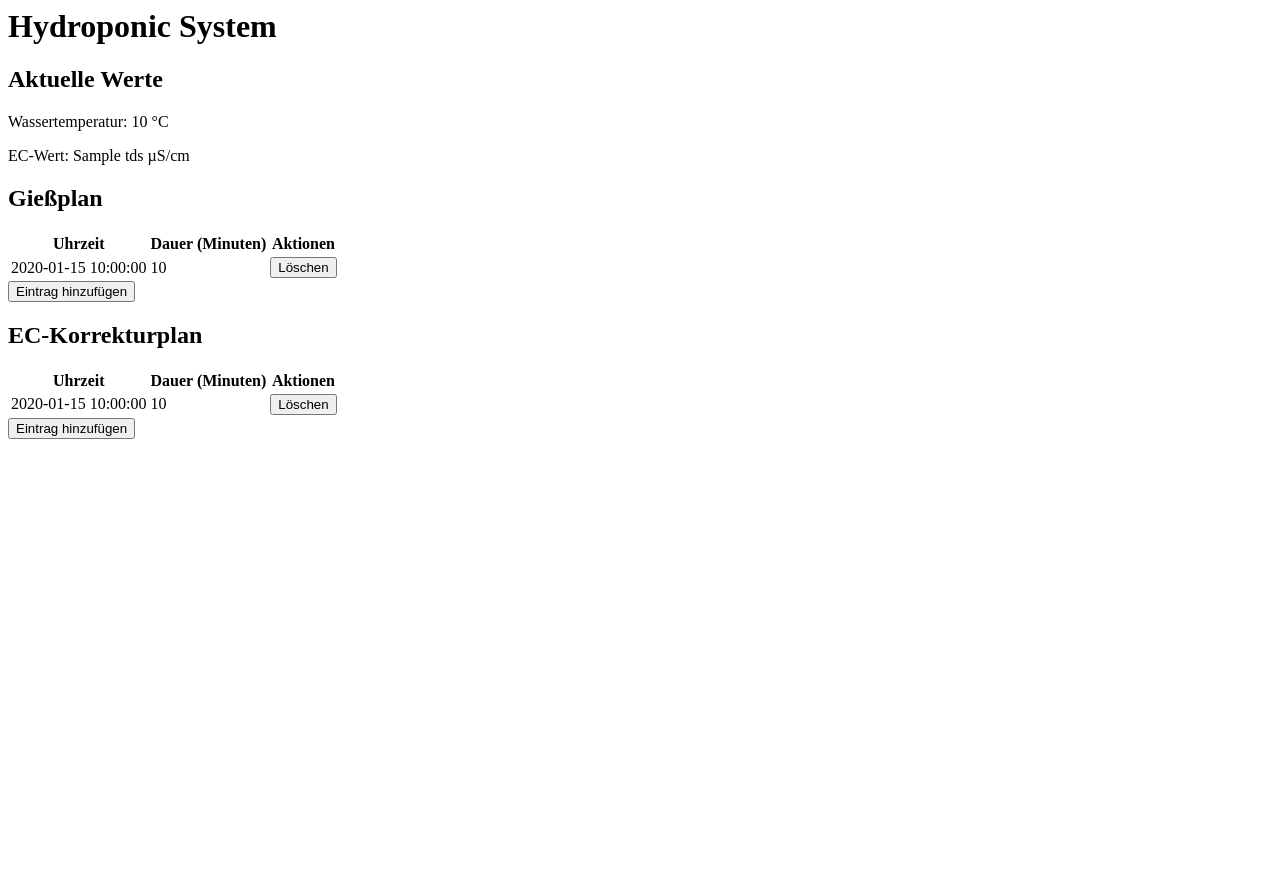
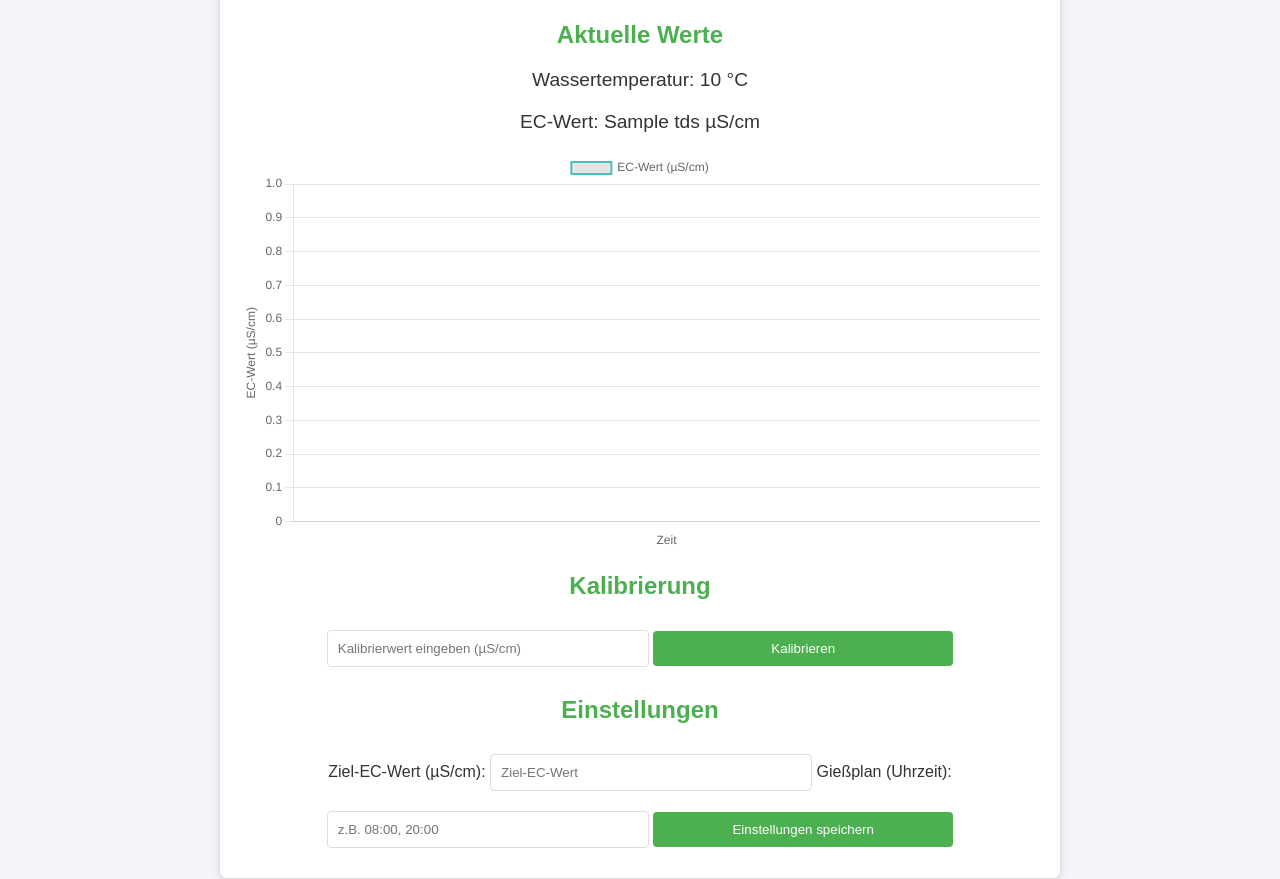
Before and after one commit to finanzamt123/server.py, a Python web app: template templates/index.html in a window 1280 px wide. Before the commit the page ends 439 px from the top, so only its background shows below. Run offline with Jinja, Linux system fonts and the light colour scheme; the template is opened without the code that fills it: most values are stand-ins (such as "Sample title", 1, 10 or a date in 2020).

Commit message:
Update index.html

```diff
--- a/templates/index.html
+++ b/templates/index.html
@@ -1,52 +1,71 @@
+<!DOCTYPE html>
+<html>
+<head>
+    <title>Hydroponic System</title>
+    <link rel="stylesheet" href="/static/css/style.css">
+    <script src="https://cdn.jsdelivr.net/npm/chart.js"></script>
+    <script src="/static/js/script.js" defer></script>
+</head>
+<body>
     <div class="container">
         <h1>Hydroponic System</h1>
 
-    <!-- Aktuelle Werte -->
         <h2>Aktuelle Werte</h2>
         <p>Wassertemperatur: <span id="waterTemp">{{ data.sensor_data.water_temp }} °C</span></p>
         <p>EC-Wert: <span id="ecValue">{{ data.sensor_data.tds }} µS/cm</span></p>
 
-    <!-- Gießplan -->
-    <h2>Gießplan</h2>
-    <table id="wateringScheduleTable">
-        <thead>
-            <tr>
-                <th>Uhrzeit</th>
-                <th>Dauer (Minuten)</th>
-                <th>Aktionen</th>
-            </tr>
-        </thead>
-        <tbody>
-            {% for entry in data.settings.watering_schedule %}
-            <tr>
-                <td>{{ entry.time }}</td>
-                <td>{{ entry.duration }}</td>
-                <td><button onclick="deleteWateringEntry('{{ loop.index0 }}')">Löschen</button></td>
-            </tr>
-            {% endfor %}
-        </tbody>
-    </table>
-    <button onclick="addWateringEntry()">Eintrag hinzufügen</button>
+        <canvas id="ecChart" width="400" height="200"></canvas>
 
-    <!-- EC-Korrekturplan -->
-    <h2>EC-Korrekturplan</h2>
-    <table id="ecCorrectionScheduleTable">
-        <thead>
-            <tr>
-                <th>Uhrzeit</th>
-                <th>Dauer (Minuten)</th>
-                <th>Aktionen</th>
-            </tr>
-        </thead>
-        <tbody>
-            {% for entry in data.settings.ec_correction_schedule %}
-            <tr>
-                <td>{{ entry.time }}</td>
-                <td>{{ entry.duration }}</td>
-                <td><button onclick="deleteECCorrectionEntry('{{ loop.index0 }}')">Löschen</button></td>
-            </tr>
-            {% endfor %}
-        </tbody>
-    </table>
-    <button onclick="addECCorrectionEntry()">Eintrag hinzufügen</button>
+        <h2>Kalibrierung</h2>
+        <form id="calibrationForm">
+            <input type="number" id="calibrationValue" placeholder="Kalibrierwert eingeben (µS/cm)" required>
+            <button type="button" onclick="calibrateEC()">Kalibrieren</button>
+        </form>
+
+        <h2>Einstellungen</h2>
+        <form id="settingsForm">
+            <label for="ecTarget">Ziel-EC-Wert (µS/cm):</label>
+            <input type="number" id="ecTarget" placeholder="Ziel-EC-Wert" required>
+
+            <label for="waterSchedule">Gießplan (Uhrzeit):</label>
+            <input type="text" id="waterSchedule" placeholder="z.B. 08:00, 20:00" required>
+
+            <button type="button" onclick="updateSettings()">Einstellungen speichern</button>
+        </form>
     </div>
+</body>
+<script>
+    function calibrateEC() {
+        const calibrationValue = document.getElementById("calibrationValue").value;
+
+        fetch("/update_settings", {
+            method: "POST",
+            headers: { "Content-Type": "application/json" },
+            body: JSON.stringify({ calibration: calibrationValue })
+        }).then(response => {
+            if (response.ok) {
+                alert("Kalibrierung erfolgreich gespeichert.");
+            } else {
+                alert("Fehler bei der Kalibrierung.");
+            }
+        });
+    }
+
+    function updateSettings() {
+        const ecTarget = document.getElementById("ecTarget").value;
+        const waterSchedule = document.getElementById("waterSchedule").value;
+
+        fetch("/update_settings", {
+            method: "POST",
+            headers: { "Content-Type": "application/json" },
+            body: JSON.stringify({ ec_target: ecTarget, water_schedule: waterSchedule })
+        }).then(response => {
+            if (response.ok) {
+                alert("Einstellungen erfolgreich gespeichert.");
+            } else {
+                alert("Fehler beim Speichern der Einstellungen.");
+            }
+        });
+    }
+</script>
+</html>
```
Lines whose indentation alone changed are shown as unchanged.
